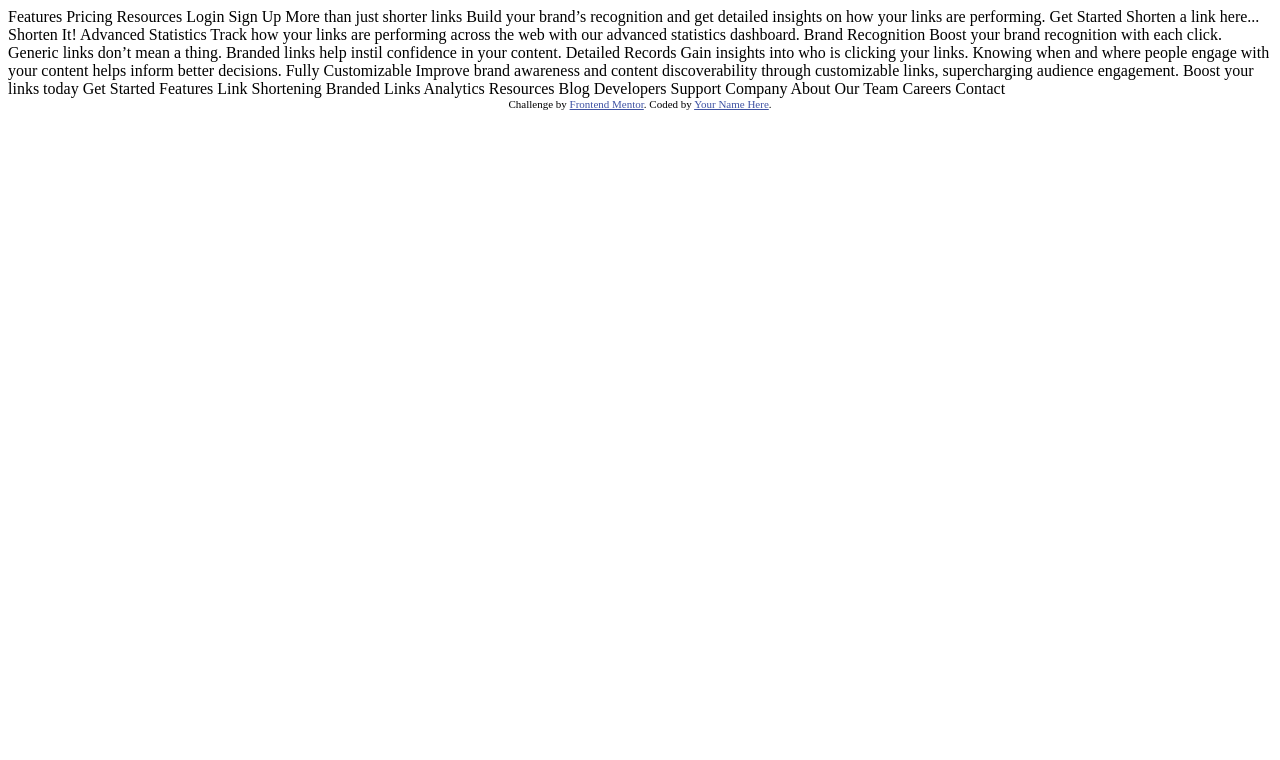
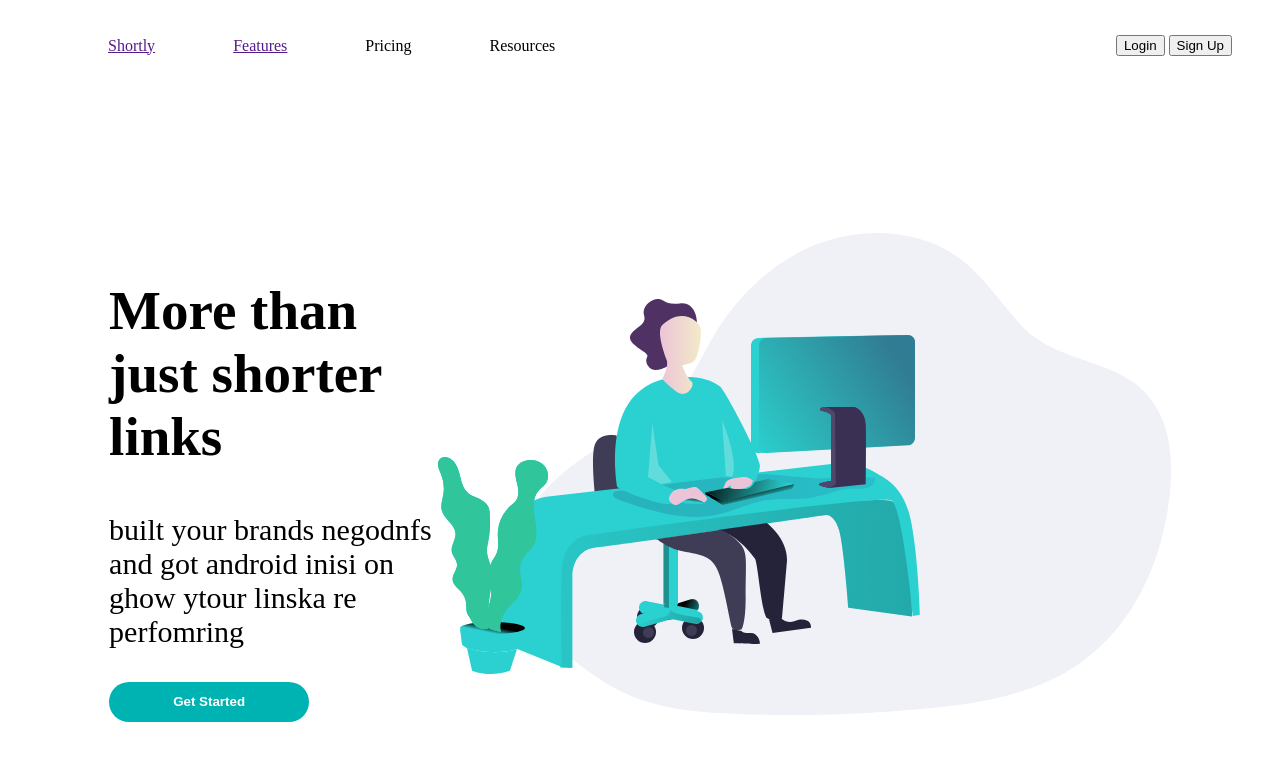
Before and after one commit to luccaribeiro/D8, a plain HTML site: page index.html in a window 1280 px wide. Drawn offline with Linux system fonts and the light colour scheme.

Commit message:
adicionado texto-botão e imagem em colunas

```diff
--- a/index.html
+++ b/index.html
@@ -1,85 +1,36 @@
 <!DOCTYPE html>
-<html lang="en">
-<head>
-  <meta charset="UTF-8">
-  <meta name="viewport" content="width=device-width, initial-scale=1.0"> <!-- displays site properly based on user's device -->
-
-  <link rel="icon" type="image/png" sizes="32x32" href="./images/favicon-32x32.png">
-
-  <title>Frontend Mentor | Shortly URL shortening API Challenge</title>
-
-  <!-- Feel free to remove these styles or customise in your own stylesheet 👍 -->
-  <style>
-    .attribution { font-size: 11px; text-align: center; }
-    .attribution a { color: hsl(228, 45%, 44%); }
-  </style>
-</head>
-<body>
-
-  Features
-  Pricing
-  Resources
-
-  Login
-  Sign Up
-
-  More than just shorter links
-
-  Build your brand’s recognition and get detailed insights
-  on how your links are performing.
-
-  Get Started
-
-  Shorten a link here...
-
-  Shorten It!
-
-  Advanced Statistics
-
-  Track how your links are performing across the web with our
-  advanced statistics dashboard.
-
-  Brand Recognition
-
-  Boost your brand recognition with each click. Generic links don’t
-  mean a thing. Branded links help instil confidence in your content.
-
-  Detailed Records
-
-  Gain insights into who is clicking your links. Knowing when and where
-  people engage with your content helps inform better decisions.
-
-  Fully Customizable
-
-  Improve brand awareness and content discoverability through customizable
-  links, supercharging audience engagement.
-
-  Boost your links today
-
-  Get Started
-
-  Features
-
-  Link Shortening
-  Branded Links
-  Analytics
-
-  Resources
-
-  Blog
-  Developers
-  Support
-
-  Company
-
-  About
-  Our Team
-  Careers
-  Contact
-
-  <div class="attribution">
-    Challenge by <a href="https://www.frontendmentor.io?ref=challenge" target="_blank">Frontend Mentor</a>.
-    Coded by <a href="#">Your Name Here</a>.
-  </div>
-</body>
+<html lang="pt-br">
+  <head>
+    <meta charset="UTF-8" />
+    <meta name="viewport" content="width=device-width, initial-scale=1.0" />
+    <!-- displays site properly based on user's device -->
+    <link rel="stylesheet" href="style.css" />
+    <title>D8</title>
+  </head>
+  <body>
+    <header class="cabecalho">
+      <nav class="navegacao">
+        <ul class="nav-1">
+          <li><a href="">Shortly</a></li>
+          <li><a href="">Features</a></li>
+          <li>Pricing</li>
+          <li>Resources</li>
+        </ul>
+      </nav>
+      <div><button>Login</button> <button>Sign Up</button></div>
+    </header>
+    <section class="parte-1">
+      <div class="texto-1">
+        <h2>More than just shorter links</h2>
+        <p>
+          built your brands negodnfs and got android inisi on ghow ytour linska
+          re perfomring
+        </p>
+        <button>Get Started</button>
+      </div>
+      <div>
+        <img src="./images/illustration-working.svg" alt="fsdfsd" />
+      </div>
+    </section>
+  </body>
 </html>
--- a/style.css
+++ b/style.css
@@ -0,0 +1,43 @@
+*body {
+  padding: 0;
+  margin: 0;
+}
+header {
+  display: flex;
+  align-items: center;
+  justify-content: space-between;
+  width: 100%;
+  height: 75px;
+}
+nav ul {
+  display: flex;
+}
+nav ul li {
+  list-style: none;
+  margin-right: 18px;
+  margin-left: 60px;
+}
+header div {
+  margin-right: 40px;
+}
+.parte-1 h2 {
+  font-size: 55px;
+}
+.parte-1 {
+  margin: 150px 8%;
+  display: flex;
+  justify-content: space-between;
+  font-size: 30px;
+}
+.parte-1 button {
+  background-color: rgb(0, 179, 179);
+  border: 0;
+  border-radius: 50px;
+  width: 200px;
+  height: 40px;
+  color: white;
+  font-weight: 800;
+}
+.texto-1 {
+  width: 600px;
+}
```
